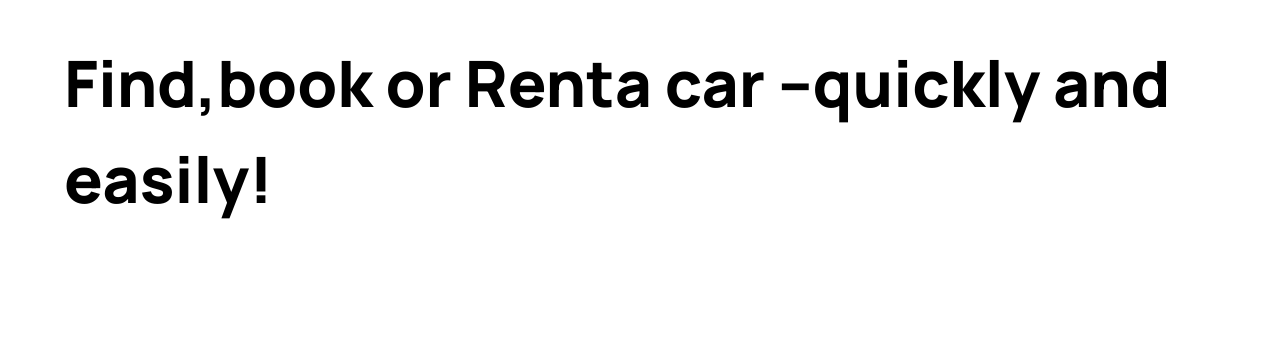
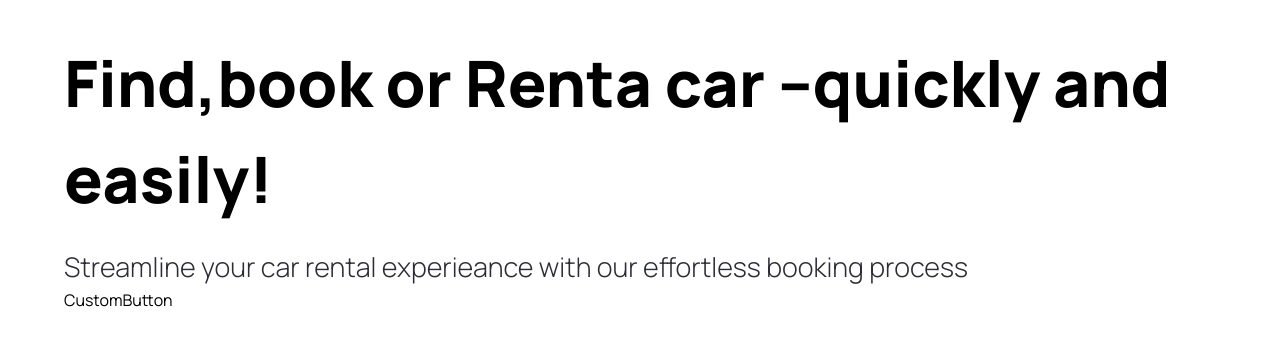
Before and after one commit to misikir21/speedcars, a Next.js app: page / in a window 1280 px wide. Shown: the part 109-454 px from the top of the page. Built offline with nearby package versions, Linux system fonts and the light colour scheme.

Commit message:
add custom button

```diff
--- a/app/page.tsx
+++ b/app/page.tsx
@@ -1,5 +1,5 @@
 import Image from "next/image";
-import { Hero } from "@/components";
+import { Hero, CustomButton } from "@/components";
 export default function Home() {
   return (
     <main className="overflow-hidden">
--- /dev/null
+++ b/components/CustomButton.tsx
@@ -0,0 +1,7 @@
+import React from "react";
+
+function CustomButton() {
+  return <div>CustomButton</div>;
+}
+
+export default CustomButton;
--- a/components/Hero.tsx
+++ b/components/Hero.tsx
@@ -1,4 +1,5 @@
 import React from "react";
+import { CustomButton } from ".";
 function Hero() {
   return (
     <div className="hero">
@@ -6,6 +7,11 @@
         <h1 className="hero__title">
           Find,book or Renta car --quickly and easily!
         </h1>
+        <p className="hero__subtitle">
+          Streamline your car rental experieance with our effortless booking
+          process
+        </p>
+        <CustomButton />
       </div>
     </div>
   );
--- a/components/index.tsx
+++ b/components/index.tsx
@@ -1,2 +1,3 @@
 import Hero from "./Hero";
-export { Hero };
+import CustomButton from "./CustomButton";
+export { Hero, CustomButton };
```
